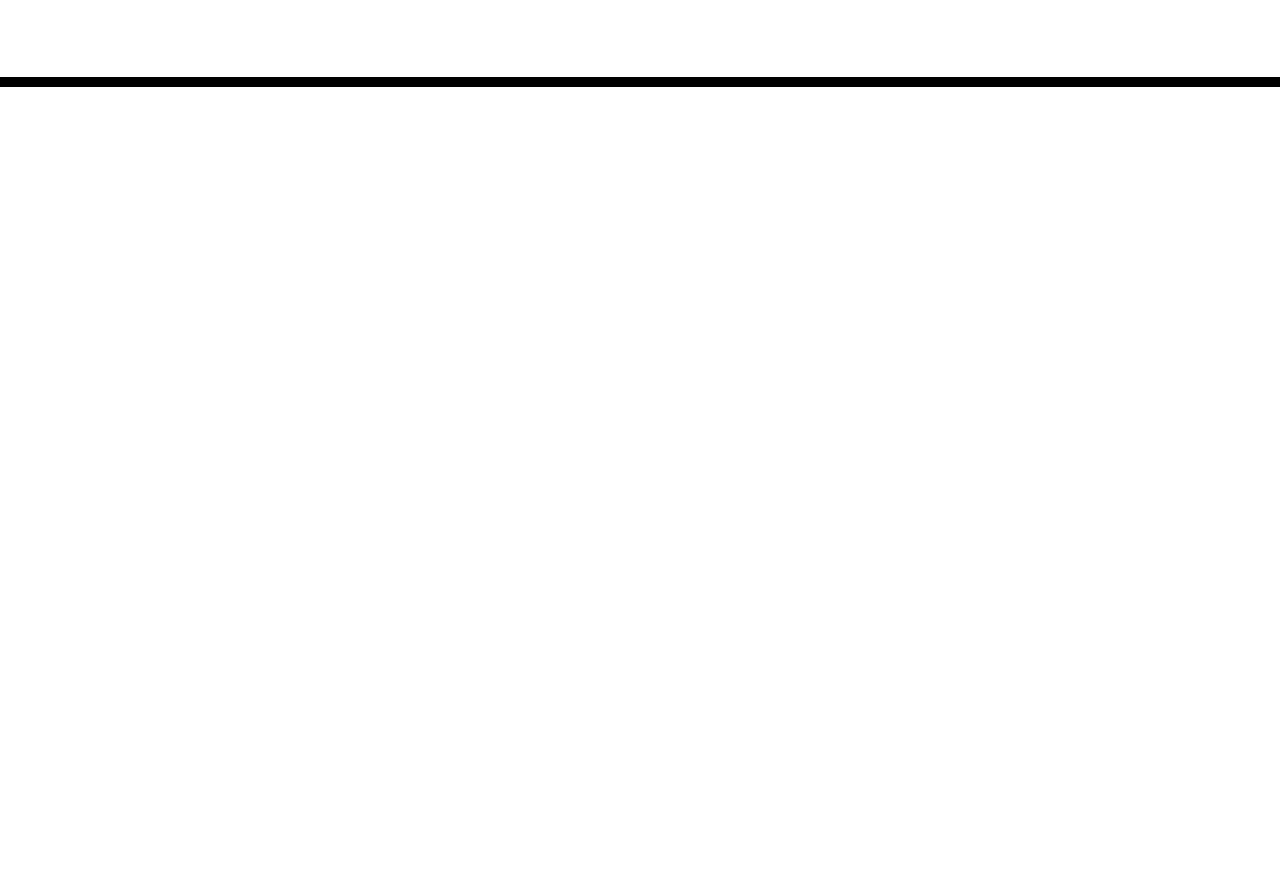
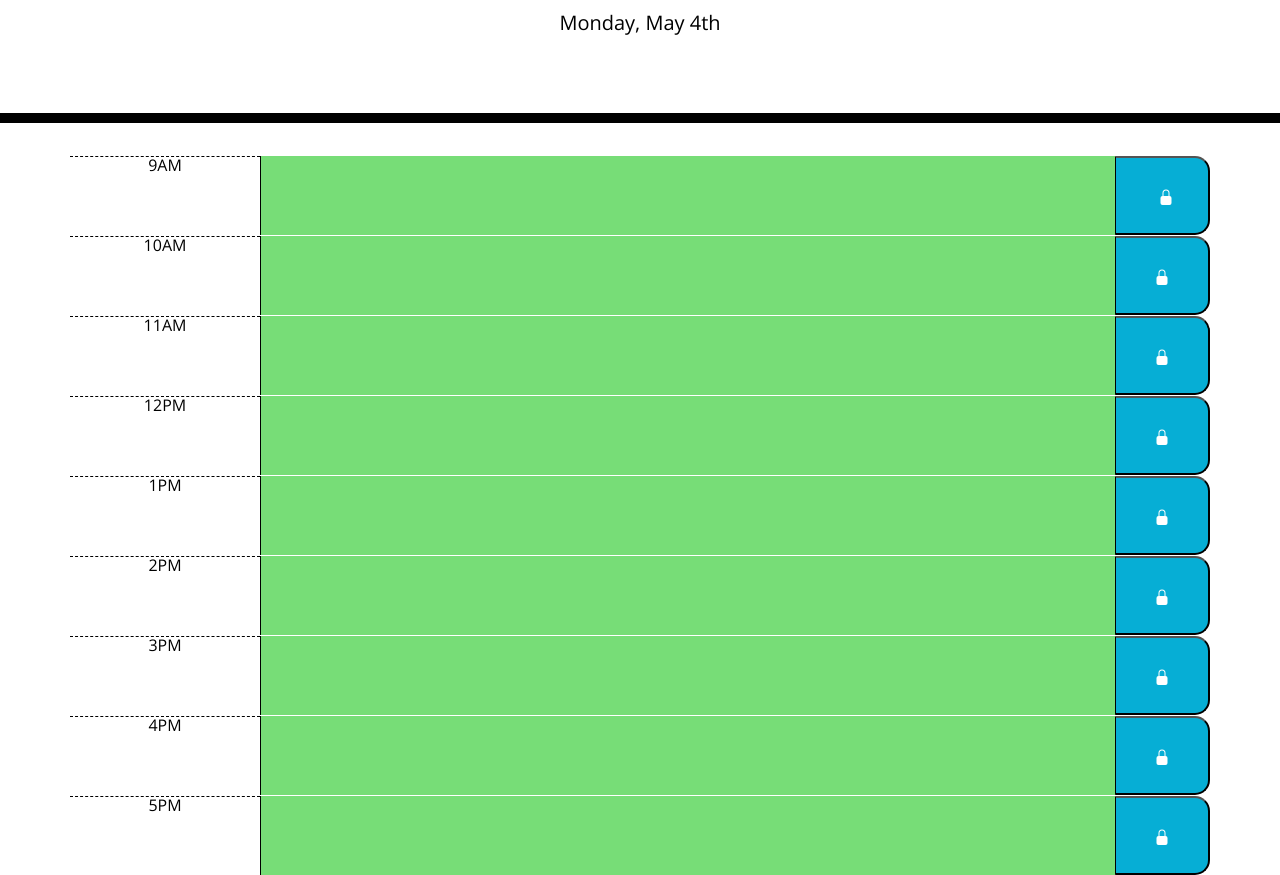
Before and after one commit to aysendl/DayPlanner, a plain HTML site: page index.html in a window 1280 px wide. Shown: the part 181-1056 px from the top of the page. Before the commit the page ends 800 px from the top, so only its background shows below. Drawn offline with nearby package versions, Linux system fonts and the light colour scheme.

Commit message:
changes have been made

```diff
--- a/Assets/script.js
+++ b/Assets/script.js
@@ -0,0 +1,28 @@
+// Display Current Day
+var currentdate =moment();
+$("#currentDay").text(currentdate.format('dddd, MMMM Do'));
+
+// configuring save buttons
+var saveButtons = $(".saveBtn");
+saveButtons.on('click', function(){
+    var clickedbutton = $(this);
+    var hour = clickedbutton.data("hour");
+    var userinput = $("#task-"+hour).val();
+    console.log(userinput);
+    localStorage.setItem("taskval"+hour, userinput);
+});
+
+// displaying saved values
+for( var i =9; i<18; i++){
+    var display = localStorage.getItem("taskval"+i);
+    $("#task-"+i).val(display);
+    if(currentdate.hour() > i) {
+        $("#task-"+i).addClass("past");
+    }
+    else if(currentdate.hour() == i) {
+        $("#task-"+i).addClass("present");
+    }
+    else {
+        $("#task-"+i).addClass("future");
+    }
+}
--- a/index.html
+++ b/index.html
@@ -29,11 +29,99 @@
       <p id="currentDay" class="lead"></p>
     </header>
     <div class="container">
-      <!-- Timeblocks go here -->
-    </div>
+
+
+
+
+      <div class="row time-block">
+        <div class="col-2 hour">9AM</div>
+        <textarea class="col-9" id="task-9"></textarea>
+        <button class="col-1 saveBtn" data-hour="9">  <svg class="bi bi-lock-fill" width="1em" height="1em" viewBox="0 0 16 16" fill="currentColor" xmlns="http://www.w3.org/2000/svg">
+          <rect width="11" height="9" x="2.5" y="7" rx="2"/>
+          <path fill-rule="evenodd" d="M4.5 4a3.5 3.5 0 117 0v3h-1V4a2.5 2.5 0 00-5 0v3h-1V4z" clip-rule="evenodd"/>
+        </svg></button>
+
+      </div>
+
+
+
+      <div class="row time-block">
+        <div class="col-2 hour">10AM</div>
+        <textarea class="col-9" id="task-10"></textarea>
+        <button class="col-1 saveBtn" data-hour="10"><svg class="bi bi-lock-fill" width="1em" height="1em" viewBox="0 0 16 16" fill="currentColor" xmlns="http://www.w3.org/2000/svg">
+          <rect width="11" height="9" x="2.5" y="7" rx="2"/>
+          <path fill-rule="evenodd" d="M4.5 4a3.5 3.5 0 117 0v3h-1V4a2.5 2.5 0 00-5 0v3h-1V4z" clip-rule="evenodd"/>
+        </svg></button>
+      </div>
+
+      <div class="row time-block">
+        <div class="col-2 hour">11AM</div>
+        <textarea class="col-9" id="task-11"></textarea>
+        <button class="col-1 saveBtn" data-hour="11"><svg class="bi bi-lock-fill" width="1em" height="1em" viewBox="0 0 16 16" fill="currentColor" xmlns="http://www.w3.org/2000/svg">
+          <rect width="11" height="9" x="2.5" y="7" rx="2"/>
+          <path fill-rule="evenodd" d="M4.5 4a3.5 3.5 0 117 0v3h-1V4a2.5 2.5 0 00-5 0v3h-1V4z" clip-rule="evenodd"/>
+        </svg></button>
+      </div>
+
+      <div class="row time-block">
+        <div class="col-2 hour">12PM</div>
+        <textarea class="col-9" id="task-12"></textarea>
+        <button class="col-1 saveBtn" data-hour="12"><svg class="bi bi-lock-fill" width="1em" height="1em" viewBox="0 0 16 16" fill="currentColor" xmlns="http://www.w3.org/2000/svg">
+          <rect width="11" height="9" x="2.5" y="7" rx="2"/>
+          <path fill-rule="evenodd" d="M4.5 4a3.5 3.5 0 117 0v3h-1V4a2.5 2.5 0 00-5 0v3h-1V4z" clip-rule="evenodd"/>
+        </svg></button>
+      </div>
+
+      <div class="row time-block">
+        <div class="col-2 hour">1PM</div>
+        <textarea class="col-9" id="task-13"></textarea>
+        <button class="col-1 saveBtn" data-hour="13"><svg class="bi bi-lock-fill" width="1em" height="1em" viewBox="0 0 16 16" fill="currentColor" xmlns="http://www.w3.org/2000/svg">
+          <rect width="11" height="9" x="2.5" y="7" rx="2"/>
+          <path fill-rule="evenodd" d="M4.5 4a3.5 3.5 0 117 0v3h-1V4a2.5 2.5 0 00-5 0v3h-1V4z" clip-rule="evenodd"/>
+        </svg></button>
+      </div>
+
+      <div class="row time-block">
+        <div class="col-2 hour">2PM</div>
+        <textarea class="col-9" id="task-14"></textarea>
+        <button class="col-1 saveBtn" data-hour="14"><svg class="bi bi-lock-fill" width="1em" height="1em" viewBox="0 0 16 16" fill="currentColor" xmlns="http://www.w3.org/2000/svg">
+          <rect width="11" height="9" x="2.5" y="7" rx="2"/>
+          <path fill-rule="evenodd" d="M4.5 4a3.5 3.5 0 117 0v3h-1V4a2.5 2.5 0 00-5 0v3h-1V4z" clip-rule="evenodd"/>
+        </svg></button>
+      </div>
+
+      <div class="row time-block">
+        <div class="col-2 hour">3PM</div>
+        <textarea class="col-9" id="task-15"></textarea>
+        <button class="col-1 saveBtn" data-hour="15"><svg class="bi bi-lock-fill" width="1em" height="1em" viewBox="0 0 16 16" fill="currentColor" xmlns="http://www.w3.org/2000/svg">
+          <rect width="11" height="9" x="2.5" y="7" rx="2"/>
+          <path fill-rule="evenodd" d="M4.5 4a3.5 3.5 0 117 0v3h-1V4a2.5 2.5 0 00-5 0v3h-1V4z" clip-rule="evenodd"/>
+        </svg></button>
+      </div>
+
+      <div class="row time-block">
+        <div class="col-2 hour">4PM</div>
+        <textarea class="col-9" id="task-16"></textarea>
+        <button class="col-1 saveBtn" data-hour="16"><svg class="bi bi-lock-fill" width="1em" height="1em" viewBox="0 0 16 16" fill="currentColor" xmlns="http://www.w3.org/2000/svg">
+          <rect width="11" height="9" x="2.5" y="7" rx="2"/>
+          <path fill-rule="evenodd" d="M4.5 4a3.5 3.5 0 117 0v3h-1V4a2.5 2.5 0 00-5 0v3h-1V4z" clip-rule="evenodd"/>
+        </svg></button>
+      </div>
+
+      <div class="row time-block">
+        <div class="col-2 hour">5PM</div>
+        <textarea class="col-9" id="task-17"></textarea>
+        <button class="col-1 saveBtn" data-hour="17"><svg class="bi bi-lock-fill" width="1em" height="1em" viewBox="0 0 16 16" fill="currentColor" xmlns="http://www.w3.org/2000/svg">
+          <rect width="11" height="9" x="2.5" y="7" rx="2"/>
+          <path fill-rule="evenodd" d="M4.5 4a3.5 3.5 0 117 0v3h-1V4a2.5 2.5 0 00-5 0v3h-1V4z" clip-rule="evenodd"/>
+        </svg></button>
+      </div>
+
 
     <script src="https://code.jquery.com/jquery-3.4.1.min.js"></script>
     <script src="https://cdnjs.cloudflare.com/ajax/libs/moment.js/2.24.0/moment.min.js"></script>
-    <script src="./Assets/script.js"></script>
+    <script src="./Assets/script.js">
+    </script>
+
   </body>
 </html>
```
